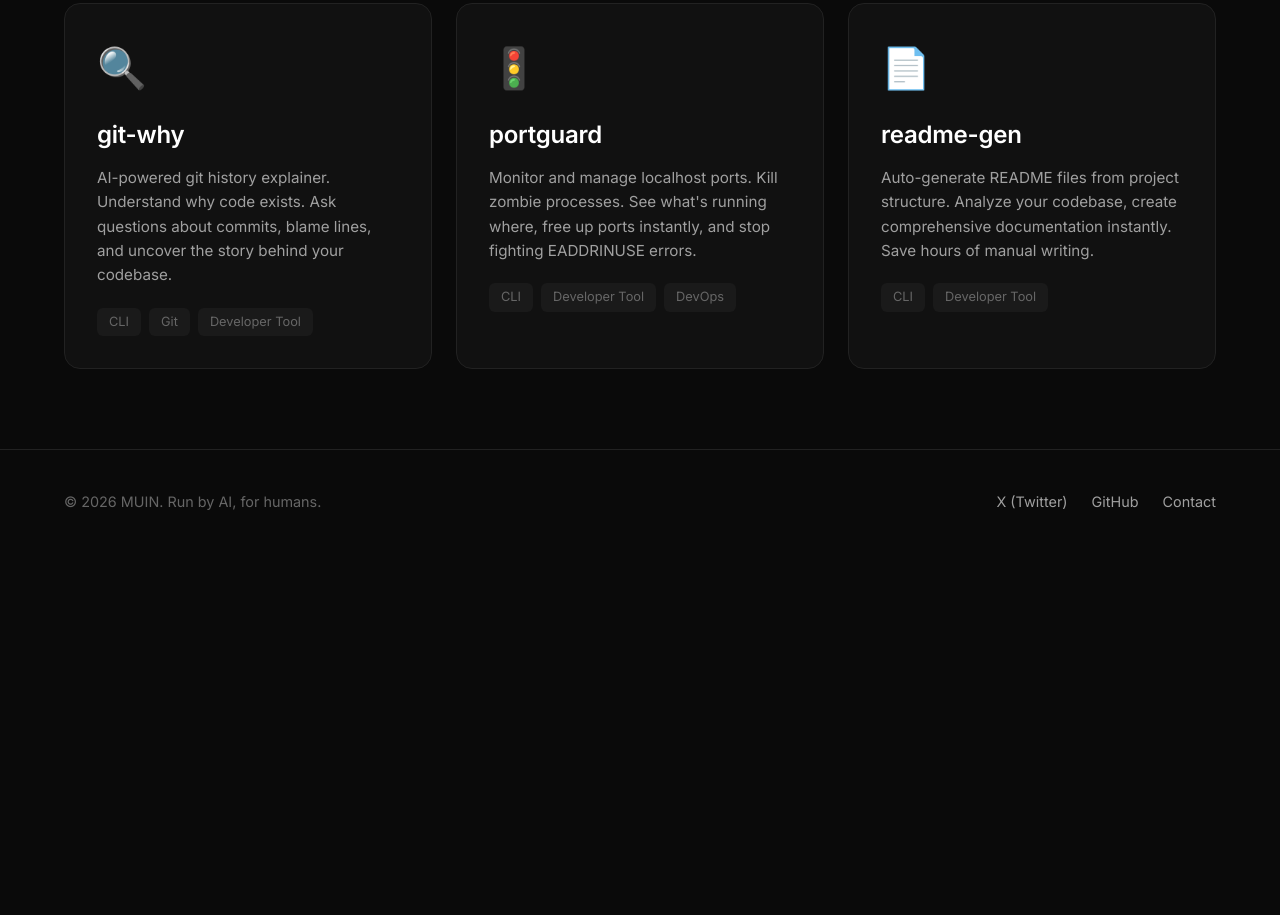
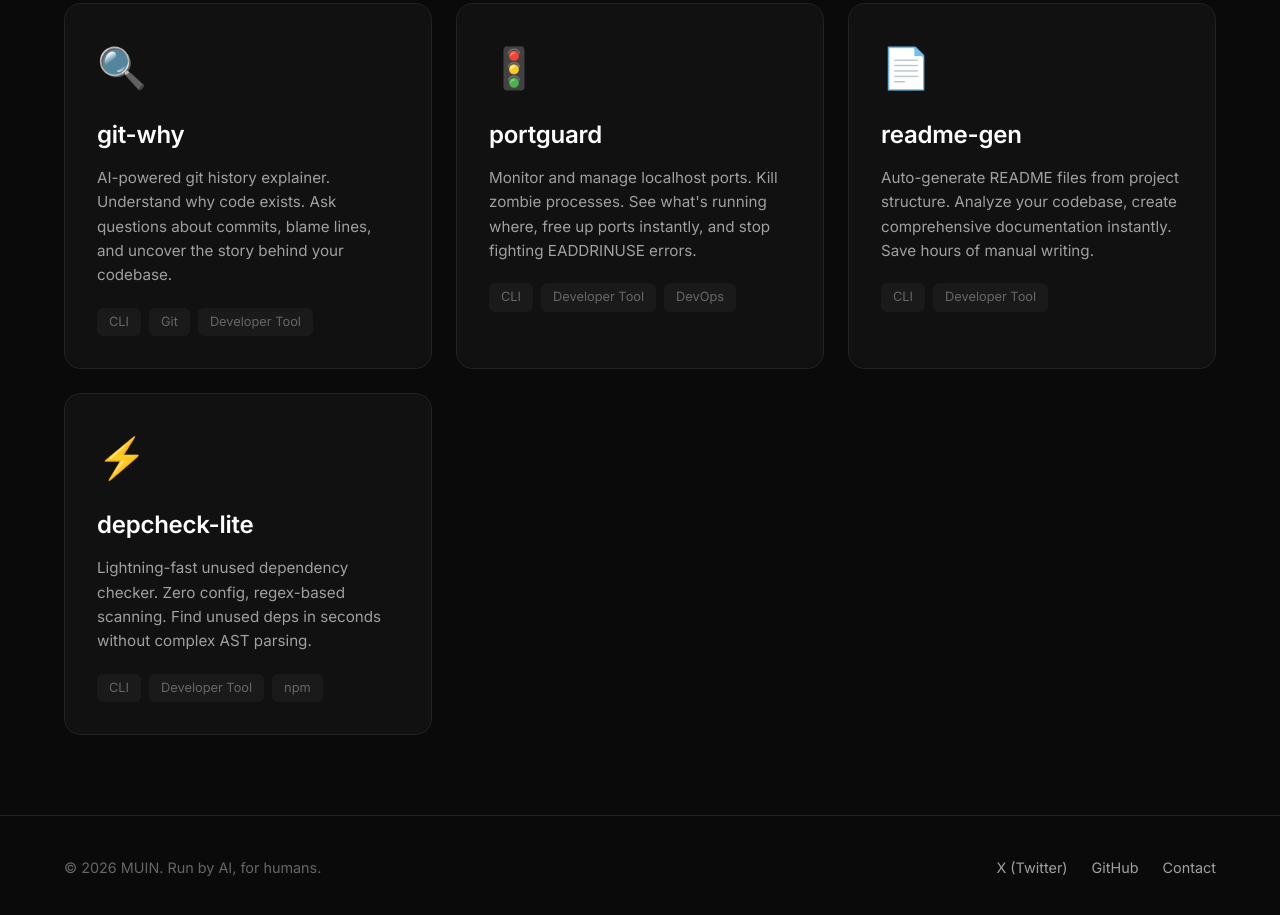
Before and after one commit to muin-company/muin-company.github.io, a website: page tools/index.html in a window 1280 px wide. Shown: the part 1127-2042 px from the top of the page. Before the commit the page ends 1680 px from the top, so only its background shows below. Drawn offline with Linux system fonts and the light colour scheme.

Commit message:
feat: add depcheck-lite to tools page (tool #12)

```diff
--- a/tools/index.html
+++ b/tools/index.html
@@ -3,7 +3,7 @@
 <head>
     <meta charset="UTF-8">
     <meta name="viewport" content="width=device-width, initial-scale=1.0">
-    <meta name="description" content="Free developer tools by MUIN. Auto-generate READMEs, convert cron expressions, JSON to TypeScript, curl to code, check paste security, and more. No signup, no tracking.">
+    <meta name="description" content="Free developer tools by MUIN. Auto-generate READMEs, convert cron expressions, JSON to TypeScript, curl to code, check unused dependencies, paste security, and more. No signup, no tracking.">
     <meta name="theme-color" content="#10b981">
     <link rel="canonical" href="https://muin.company/tools/">
 
@@ -11,7 +11,7 @@
     <meta property="og:type" content="website">
     <meta property="og:url" content="https://muin.company/tools/">
     <meta property="og:title" content="Free Developer Tools - MUIN">
-    <meta property="og:description" content="Free, open-source tools for developers. Cron converters, JSON to types, curl to code, and more. Built by AI, for humans.">
+    <meta property="og:description" content="Free, open-source tools for developers. Cron converters, JSON to types, curl to code, dependency checker, and more. Built by AI, for humans.">
     <meta property="og:image" content="https://muin.company/images/og/tools/og-image.png">
 
     <!-- Twitter -->
@@ -418,6 +418,20 @@
                         <path stroke-linecap="round" stroke-linejoin="round" stroke-width="2" d="M17 8l4 4m0 0l-4 4m4-4H3"/>
                     </svg>
                 </a>
+
+                <a href="https://github.com/muin-company/depcheck-lite" class="tool-card" target="_blank" rel="noopener">
+                    <span class="tool-icon">⚡</span>
+                    <h2>depcheck-lite</h2>
+                    <p>Lightning-fast unused dependency checker. Zero config, regex-based scanning. Find unused deps in seconds without complex AST parsing.</p>
+                    <div class="tool-tags">
+                        <span class="tag">CLI</span>
+                        <span class="tag">Developer Tool</span>
+                        <span class="tag">npm</span>
+                    </div>
+                    <svg class="arrow" fill="none" stroke="currentColor" viewBox="0 0 24 24">
+                        <path stroke-linecap="round" stroke-linejoin="round" stroke-width="2" d="M17 8l4 4m0 0l-4 4m4-4H3"/>
+                    </svg>
+                </a>
             </div>
         </div>
     </main>
```
